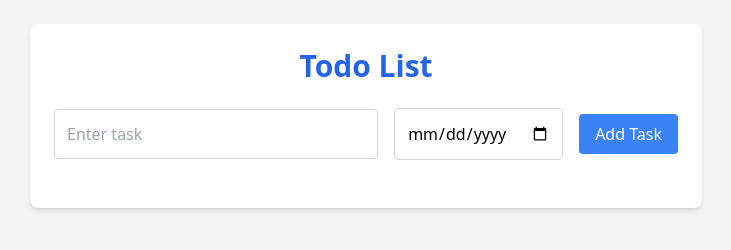
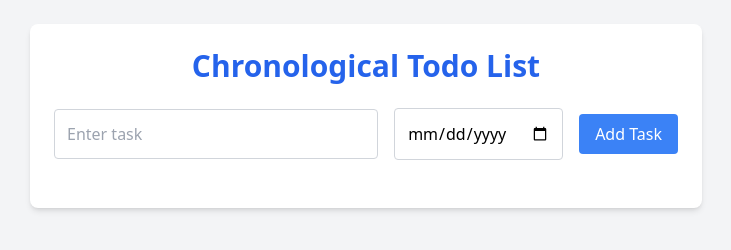
Before and after one commit to Ayush-Sharma-2023/Chronological-Todo, a plain HTML site: page index.html in a window 1280 px wide. Shown: the whole page, without its empty margins (274-1005 px from the left). Drawn offline with nearby package versions, Linux system fonts and the light colour scheme.

Commit message:
changed heading

```diff
--- a/index.html
+++ b/index.html
@@ -9,7 +9,7 @@
   <body class="bg-gray-100 min-h-screen p-6">
     <div class="max-w-2xl mx-auto bg-white p-6 rounded-lg shadow-md">
       <h1 class="text-3xl font-bold text-center text-blue-600 mb-6">
-        Todo List
+        Chronological Todo List
       </h1>
 
       <!-- Task Input Row -->
```
